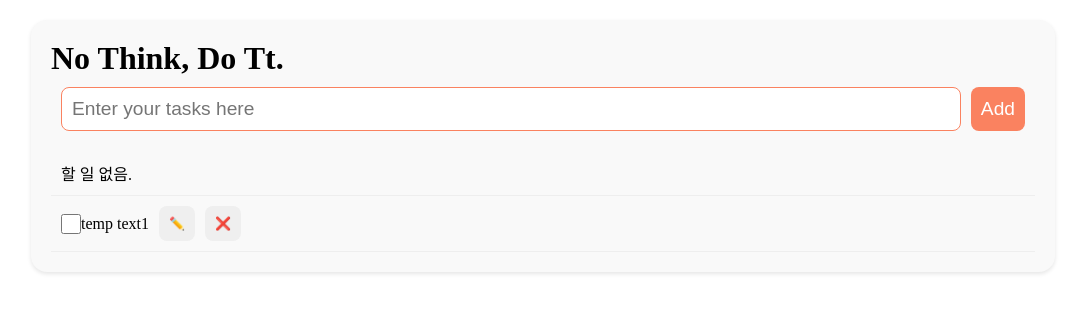
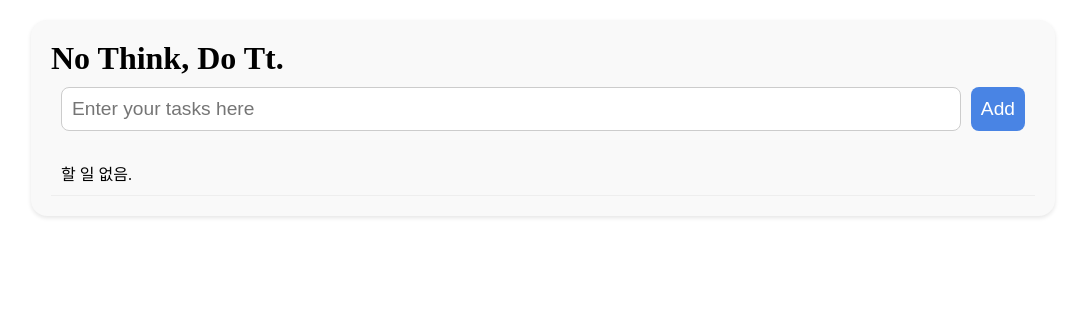
Before and after one commit to GitJiYeon/Programming_study, a React (Vite) app: page / in a window 1280 px wide. Shown: the top 312 px of the page, without its empty margins (97-1182 px from the left). Built offline with nearby package versions, Linux system fonts and the light colour scheme.

Commit message:
TodoListApp <TodoItem key={} />

```diff
--- a/src/TodoListApp.jsx
+++ b/src/TodoListApp.jsx
@@ -1,40 +1,32 @@
-import { useState } from 'react';
-import './todoList.css';
-import TodoItemEmpty from './components/TodoItemEmpty.jsx';
-import Button from './components/Button.jsx'
-import Checkbox from './components/Checkbox.jsx';
-import TodoHeader from './components/TodoHeader.jsx';
-import TodoAdder from './components/TodoAdder.jsx';
-import TodoItem from './components/TodoItem.jsx';
-import TodoList from './components/TodoList.jsx';
-class Todo{
-    constructor(text){
-        this.id = Date.now();   //할일 id: 고유의 값 == new Date().getTime()
-        this.text = text;       //할일의 내용
-        this.isCompleted = false; //할일 완료 여부
-
-    }
-
-
+import "./todolist.css";
+import TodoItemEmpty from "./components/TodoItemEmpty.jsx";
+import Button from "./components/Button.jsx";
+import Checkbox from "./components/Checkbox.jsx";
+import TodoHeader from "./components/TodoHeader.jsx";
+import TodoAdder from "./components/TodoAdder.jsx";
+import TodoItems from "./components/TodoItem.jsx";
+import TodoList from "./components/TodoList.jsx";
+import { useState } from "react";
+class Todo {
+  constructor(text) {
+    this.id = Date.now(); // 할 일 ID : 고유의 값 == new Date().getTime()
+    this.text = text;
+    this.isCompleted = false; // 할 일 완료 여부
+  }
 }
 
-function TodoListApp(){
-    const [todos, setTodos] = useState([]);
-    const addTodo = (text) => setTodos((todos) => [
-        //이전 todos복사
-        ...todos,
-        //newTodo 만들어서
-        //뒤에 추가할것
-        new Todo(text)
-    ]);
-    return(
-        <div className="todo">
-            <TodoHeader />
-            <TodoAdder />
-            <TodoList />
-        </div>
-    );
+function TodoListApp() {
+  const [todos, setTodos] = useState([]);
 
+  const addTodo = (text) => setTodos((todos) => [...todos, new Todo(text)]);
+
+  return (
+    <div className="todo">
+      <TodoHeader />
+      <TodoAdder addTodo={addTodo} />
+      <TodoList todos={todos} />
+    </div>
+  );
 }
 
 export default TodoListApp;
--- a/src/components/TodoItem.jsx
+++ b/src/components/TodoItem.jsx
@@ -1,9 +1,10 @@
 import Button from './Button.jsx';
 import Checkbox from './Checkbox.jsx';
-export default function TodoItem(){
+export default function TodoItem({todo}){
     return(
-        <li className="todo__item todo__item--complete">
-                    <Checkbox id="1"/>
+        // todo.isCompleted가 true면 todo__item--complete 클래스 추가, 아니면 말기~
+        <li className={`todo__item${todo.isCompleted ? " todo__iem--complete" : ""}`}>
+                    <Checkbox id={todo.id}> {todo.text}</Checkbox>
 
                     <Button className="todo__button todo__button--edit" >✏️</Button>
                     <Button className="todo__button todo__button--delete">❌</Button>
--- a/src/components/TodoList.jsx
+++ b/src/components/TodoList.jsx
@@ -1,10 +1,13 @@
-import TodoItemEmpty from './TodoItemEmpty.jsx';
-import TodoItem from './TodoItem.jsx';
-export default function TodoList(){
-    return(
-        <ul className="todo__list">
-            <TodoItemEmpty/>
-            <TodoItem/>
-        </ul>
-    );
+import TodoItems from "./TodoItem";
+import TodoItemEmpty from "./TodoItemEmpty.jsx";
+
+export default function TodoList({ todos }) {
+  return (
+    <ul className="todo__list">
+      {/* todo에 값이 없으면, TodoItemEmpty  */}
+      {todos.length === 0 && <TodoItemEmpty />}
+      {/* todos에 값이 있으면, TodoItem에 todo에 넣자 */}
+      {todos.length > 0 && todos.map((todo) => <TodoItems todo={todo} />)}
+    </ul>
+  );
 }
--- a/src/todoList.css
+++ b/src/todoList.css
@@ -1,28 +1,27 @@
-.todo{
+.todo {
     /* width: 80%;
     min-width: 400px; */
-    width: max(80%, 400px); /*보통: 80%, 최소: 400px*/
-    margin: 20px auto; /*위아래: 20px, 좌우: 여백 균등 분배*/
+    width: max(80%, 400px);    /* 보통: 80%, 최소: 400px */
+    margin: 20px auto;  /* 위아래: 20px, 좌우: 여백 균등 분배 */
     background-color: #f9f9f9;
     padding: 20px;
     border-radius: 16px;
-    box-shadow: 0 2px 4px rgb(0, 0, 0, 0.1) ;/*세로: 아래로 2px blur: 4px*/
+    box-shadow: 0 2px 4px rgba(0, 0, 0, 0.1);    /* 세로:아래로 2px, blur: 4px */
 }
-
-.todo__form{
+.todo__form {
     display: flex;
     margin-bottom: 10px;
     padding: 10px;
 }
-.todo__input{
+.todo__input {
     padding: 10px;
     font-size: 1.2rem;
-    border: 1px solid #fa8260;
+    border: 1px solid #ccc;
     border-radius: 8px;
     margin-right: 10px;
-    flex: 1; /* display: flex 안의 아이템 중 여유 공간만큼 늘리자 */
+    flex: 1;    /* display: flex 안의 아이템 중 여유 공간만큼 늘리자 */
 }
-.todo__button{
+.todo__button {
     padding: 10px;
     border: none;
     border-radius: 8px;
@@ -30,41 +29,34 @@
     cursor: pointer;
     color: #fff;
 }
-
 .todo__button--add {
-    background-color: #fa8260;
+    background-color: #4984e4;
 }
-
-.todo__item{
+.todo__item {
     display: flex;
     align-items: center;
     padding: 10px;
     border-bottom: 1px solid #eee;
 }
-
-.todo__check{
+.todo__check {
     width: 20px;
     height: 20px;
     cursor: pointer;
-    accent-color: #999; /* 체크했을 때 배경색, 눈에 띄지 않게 하자 */
+    accent-color: #999;   /* 체크했을 때 배경색, 눈에 띄지 않게 하자 */
 }
-
-.toto__label{
+.todo__label {
     margin: 0 10px;
     flex: 1;
 }
-
 .todo__button--edit,
-.todo__button--delete{
+.todo__button--delete {
     font-size: 0.8rem;
     margin-left: 10px;
 }
-
-
-.todo__item--complete > todo__label{
+.todo__item--complete .todo__label {
     text-decoration: line-through;
     color: #999;
 }
 
 /* A > B: 바로 아래 자식
-A B : 전체 자식중에 하나: 자손 */
+A B: 전체 자식 중에 한 자식: 자손 */
```
Also changed, not shown: src/index.css (line endings or trailing spaces).
